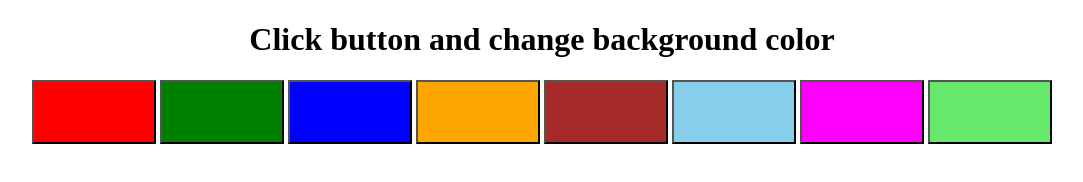
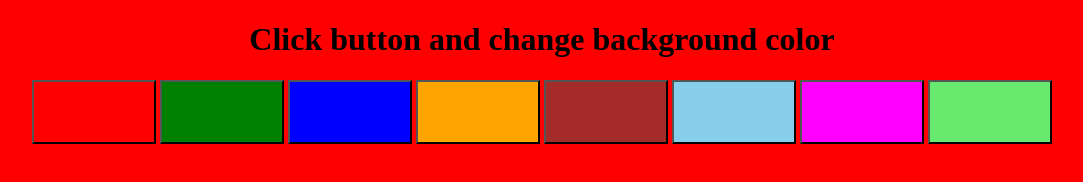
Before and after one commit to NazimS/Click-to-change-color, a plain HTML site: page index.html in a window 1280 px wide. Both pictures are taken after a click on the button 192 px from the left and 111 px from the top of the page. Shown: the whole page, without its empty margins (98-1181 px from the left). Drawn offline with Linux system fonts and the light colour scheme.

Commit message:
click event finished

```diff
--- a/index.html
+++ b/index.html
@@ -8,7 +8,6 @@
     <title>Click to change color</title>
 </head>
 <body>
-
     <div class="backgrnd">
 
         <h1>Click button and change background color</h1>
@@ -22,6 +21,6 @@
         <button class="btn btn-8"></button>
 
     </div>
-
+    <script src="script.js"></script>
 </body>
 </html>
--- a/script.js
+++ b/script.js
@@ -2,7 +2,10 @@
 let btns = document.getElementsByClassName("btn");
 
 for (let i=0; i < btns.length; i++) {
-    btns[i].addEventListener("click", function(){
-        let buttonstyle = getComputedStyle(this);
-    })
+    btns[i].addEventListener("click", function() {
+        let buttonStyle = getComputedStyle(this);
+        let buttonBgColor = buttonStyle["backgroundColor"];
+        document.body.style.backgroundColor = buttonBgColor;
+    });
+
 }
```
